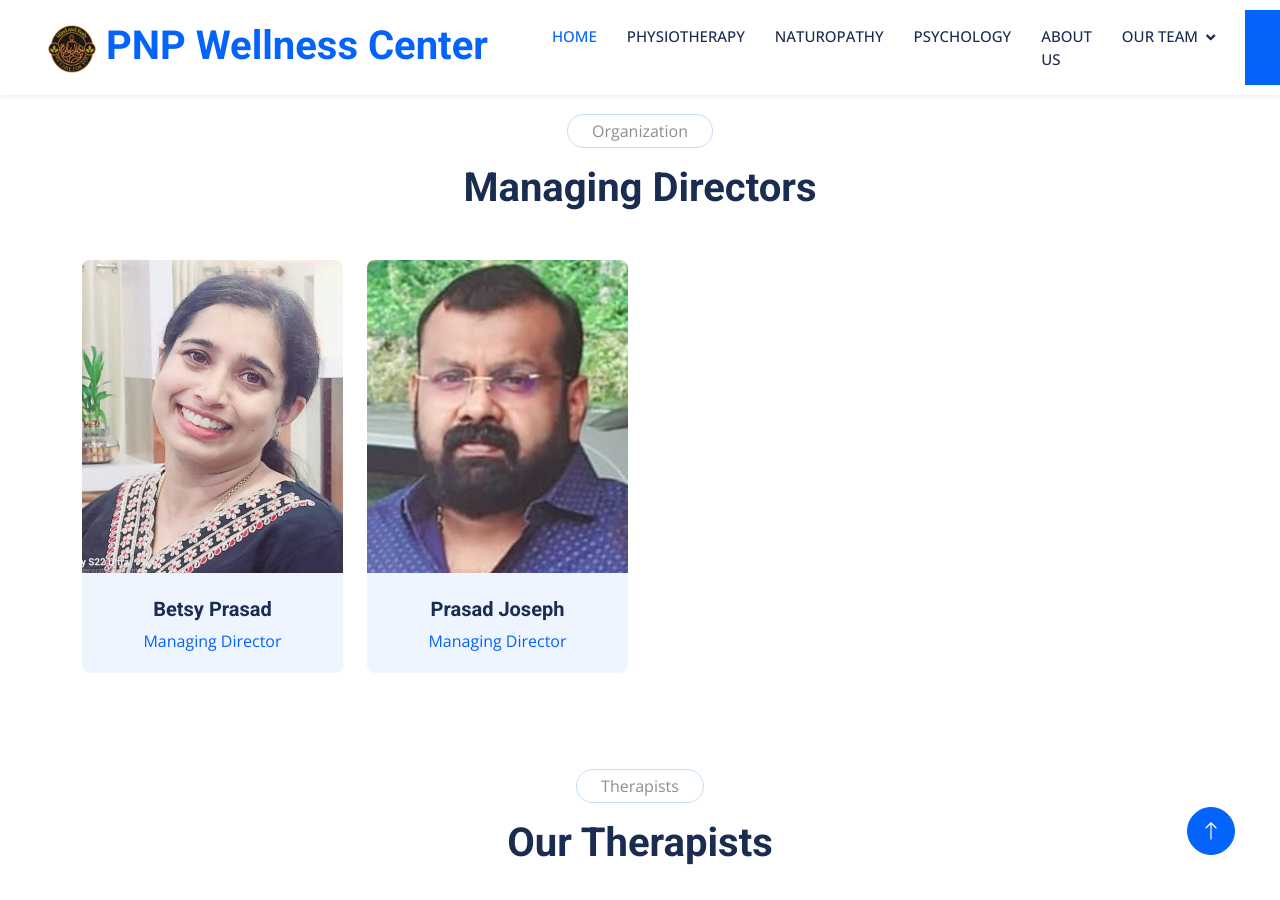
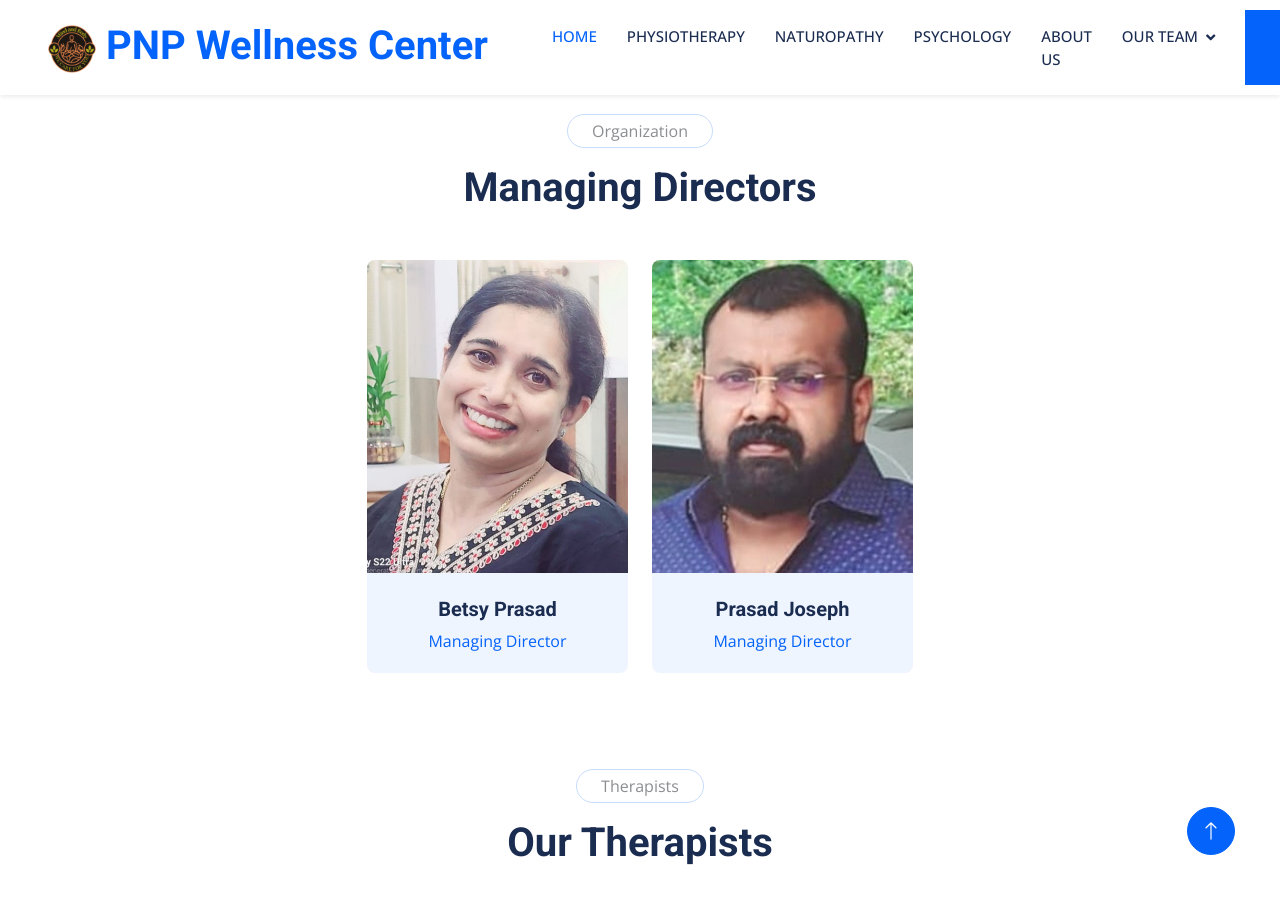
Before and after one commit to betsyrosethomas/betsyrosethomas.github.io, a Jekyll site: the page built from about.html, in a window 1280 px wide and 900 px high, scrolled down 439 px. Built offline with Jekyll 4.4.1, drawn with Linux system fonts in a browser that asks for light colours; nearby versions of some CDN libraries.

Commit message:
justify-content-center

```diff
--- a/_layouts/specialty.html
+++ b/_layouts/specialty.html
@@ -30,7 +30,7 @@
                 <p class="d-inline-block border rounded-pill py-1 px-4">Therapists</p>
                 <h1>Our {{ specialty.therapist-word }}</h1>
             </div>
-            <div class="row g-4">
+            <div class="row g-4 justify-content-center">
 
                 {% for person in site.data.team %}
                     {% if person.roles contains "therapist" and person.specialty == specialty.name %}
--- a/about.html
+++ b/about.html
@@ -27,7 +27,7 @@
                 <p class="d-inline-block border rounded-pill py-1 px-4">Organization</p>
                 <h1>Managing Directors</h1>
             </div>
-            <div class="row g-4">
+            <div class="row g-4 justify-content-center">
 
                 {% for person in site.data.team %}
                     {% if person.roles contains "director" %}
@@ -60,7 +60,7 @@
                 <p class="d-inline-block border rounded-pill py-1 px-4">Therapists</p>
                 <h1>Our Therapists</h1>
             </div>
-            <div class="row g-4">
+            <div class="row g-4 justify-content-center">
 
 			{% for person in site.data.team %}
 				{% if person.roles contains "therapist" %}
```
